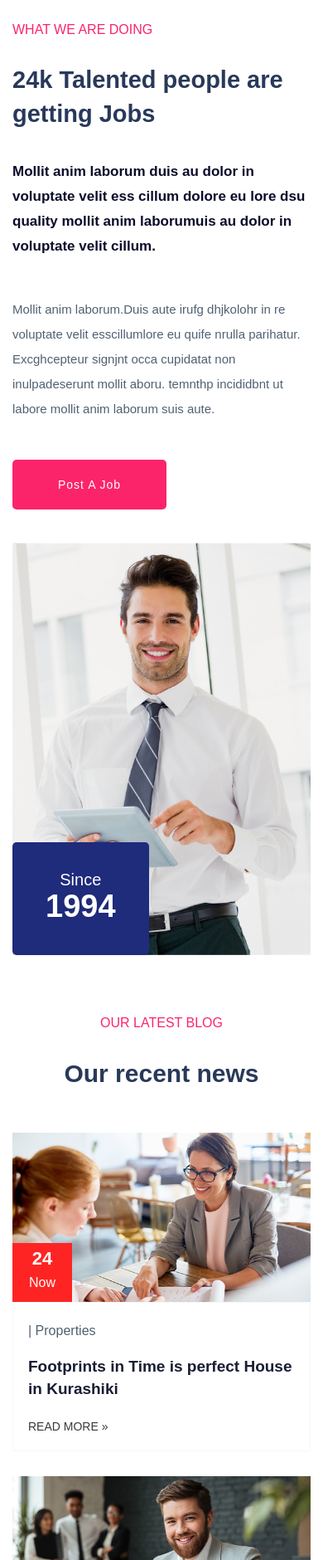
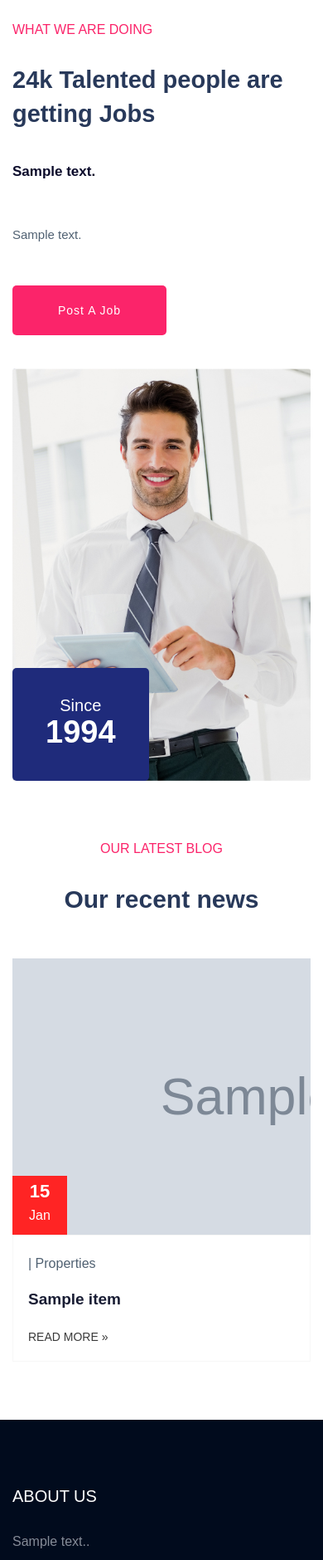
Before and after one commit to Omarmoatz/Job-Finder, a Django app: template settings/templates/settings/home.html in a window 390 px wide; the page is wider, and only the part inside the window is pictured. Shown: the part 4620-6500 px from the top of that part at 83% size. Run offline with Django 4.2, Linux system fonts and the light colour scheme; the template is opened without the code that fills it: most values are stand-ins (such as "Sample title", 1, 10 or a date in 2020); grey boxes marked "Sample" are stand-in pictures; some libraries are stand-ins or nearby versions; some web fonts are replaced.

Commit message:
add blog to home page

```diff
--- a/settings/templates/settings/home.html
+++ b/settings/templates/settings/home.html
@@ -267,8 +267,8 @@
                                 <h2>24k Talented people are getting Jobs</h2>
                             </div>
                             <div class="support-caption">
-                                <p class="pera-top">Mollit anim laborum duis au dolor in voluptate velit ess cillum dolore eu lore dsu quality mollit anim laborumuis au dolor in voluptate velit cillum.</p>
-                                <p>Mollit anim laborum.Duis aute irufg dhjkolohr in re voluptate velit esscillumlore eu quife nrulla parihatur. Excghcepteur signjnt occa cupidatat non inulpadeserunt mollit aboru. temnthp incididbnt ut labore mollit anim laborum suis aute.</p>
+                                <p class="pera-top">{{data.about_us}}</p>
+                                <p>{{data.about_us}}</p>
                                 <a href="/job/add" class="btn post-btn">Post a job</a>
                             </div>
                         </div>
@@ -299,44 +299,27 @@
                     </div>
                 </div>
                 <div class="row">
+                    {% for item in blog %}
                     <div class="col-xl-6 col-lg-6 col-md-6">
                         <div class="home-blog-single mb-30">
                             <div class="blog-img-cap">
                                 <div class="blog-img">
-                                    <img src="assets/img/blog/home-blog1.jpg" alt="">
+                                    <img style="width: 570px;height: 333px;" src="{{item.img.url}}" alt="">
                                     <!-- Blog date -->
                                     <div class="blog-date text-center">
-                                        <span>24</span>
-                                        <p>Now</p>
+                                        <span>{{item.created_at|date:"d"}}</span>
+                                        <p>{{item.created_at|date:"M"}}</p>
                                     </div>
                                 </div>
                                 <div class="blog-cap">
-                                    <p>|   Properties</p>
-                                    <h3><a href="single-blog.html">Footprints in Time is perfect House in Kurashiki</a></h3>
-                                    <a href="#" class="more-btn">Read more »</a>
+                                    <p>| Properties</p>
+                                    <h3><a href="{% url 'blog:blog_detail' item.slug %}">{{item}}</a></h3>
+                                    <a href="{% url 'blog:blog_detail' item.slug %}" class="more-btn">Read more »</a>
                                 </div>
                             </div>
                         </div>
                     </div>
-                    <div class="col-xl-6 col-lg-6 col-md-6">
-                        <div class="home-blog-single mb-30">
-                            <div class="blog-img-cap">
-                                <div class="blog-img">
-                                    <img src="assets/img/blog/home-blog2.jpg" alt="">
-                                    <!-- Blog date -->
-                                    <div class="blog-date text-center">
-                                        <span>24</span>
-                                        <p>Now</p>
-                                    </div>
-                                </div>
-                                <div class="blog-cap">
-                                    <p>|   Properties</p>
-                                    <h3><a href="single-blog.html">Footprints in Time is perfect House in Kurashiki</a></h3>
-                                    <a href="#" class="more-btn">Read more »</a>
-                                </div>
-                            </div>
-                        </div>
-                    </div>
+                    {% endfor %}
                 </div>
             </div>
         </div>
--- a/template/base.html
+++ b/template/base.html
@@ -4,7 +4,7 @@
     <head>
         <meta charset="utf-8">
         <meta http-equiv="x-ua-compatible" content="ie=edge">
-         <title>Job board HTML-5 Template </title>
+         <title>{{data}} </title>
         <meta name="description" content="">
         <meta name="viewport" content="width=device-width, initial-scale=1">
         <link rel="manifest" href="site.webmanifest">
```
Also changed, not shown: settings/views.py (+5 -2 lines), db.sqlite3.
